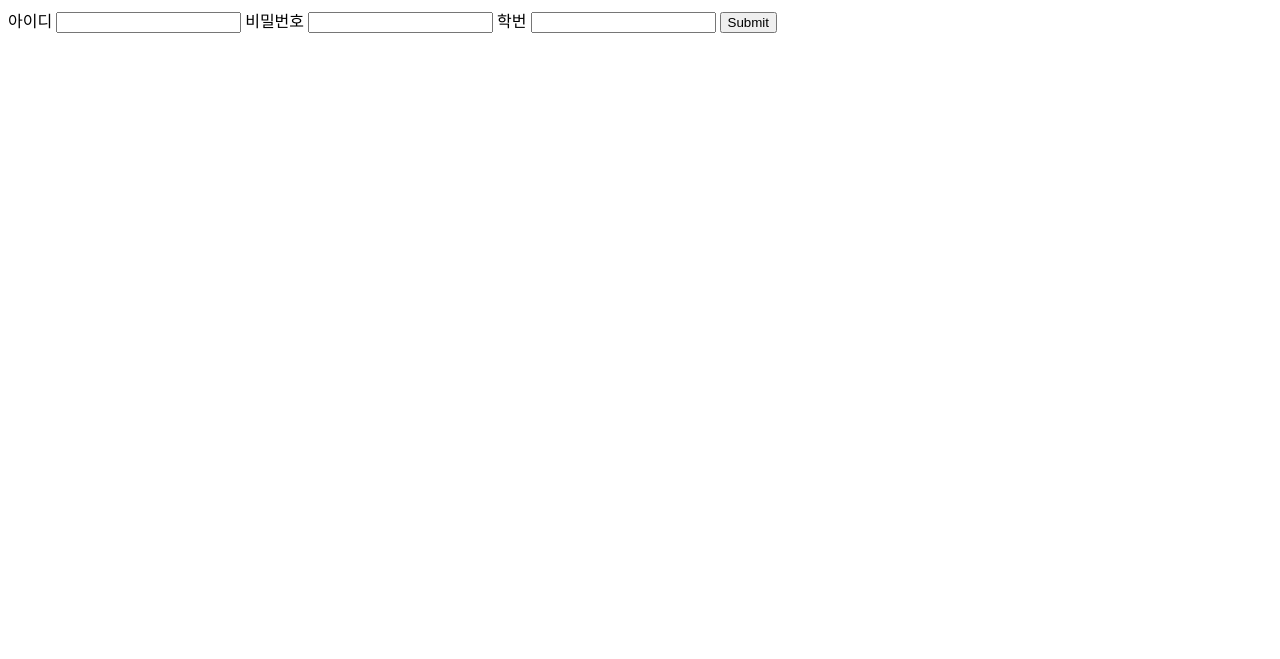
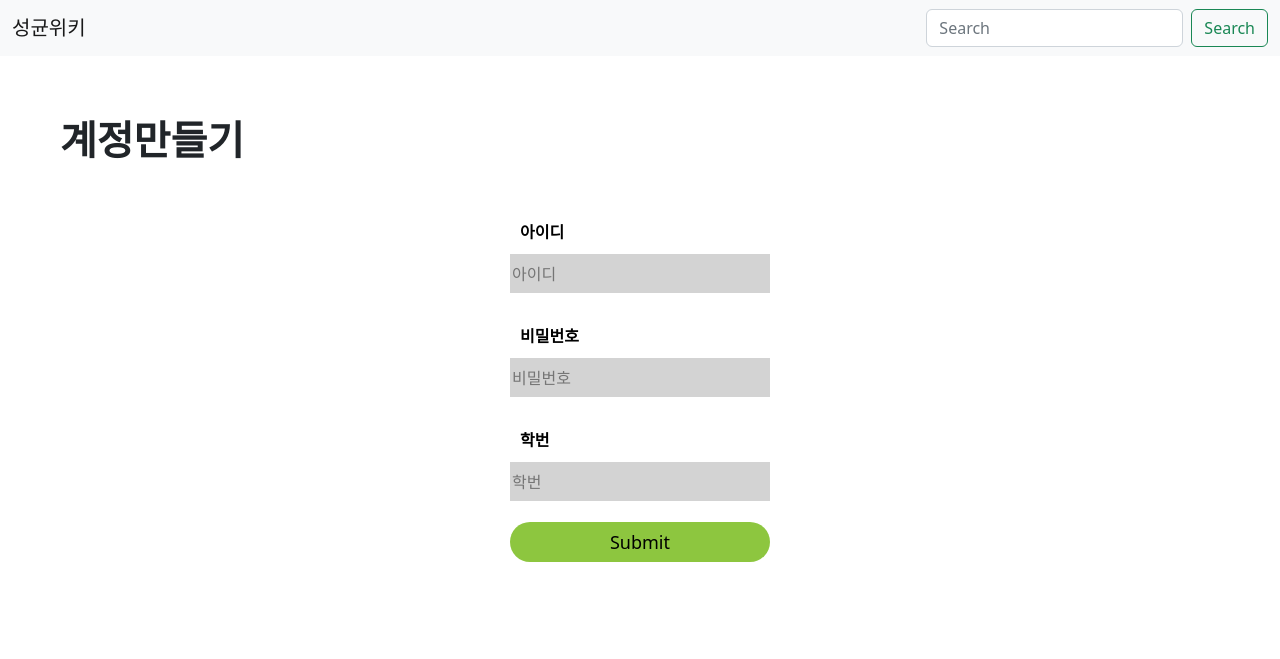
Before and after one commit to likelionTalk/Skku-Wiki, a Django app: page /account/signup/ in a window 1280 px wide. Shown: the top 659 px of the page. Run offline with Django 4.2, Linux system fonts and the light colour scheme; parts of the project's set-up code (start-up, migrations or seed data) failed here and were passed over.

```diff
--- a/account/templates/profile.html
+++ b/account/templates/profile.html
@@ -1 +1 @@
-<a href="{% url 'home' %}">성공</a>
+<a href="{% url 'login' %}">성공</a>
--- a/account/templates/signup.html
+++ b/account/templates/signup.html
@@ -1,19 +1,63 @@
+{% load static %}
 <!DOCTYPE html>
 <html lang="en">
 <head>
+    <link href="https://cdn.jsdelivr.net/npm/bootstrap@5.2.0-beta1/dist/css/bootstrap.min.css" rel="stylesheet"
+          integrity="sha384-0evHe/X+R7YkIZDRvuzKMRqM+OrBnVFBL6DOitfPri4tjfHxaWutUpFmBp4vmVor" crossorigin="anonymous">
+    <link rel="stylesheet" href="{% static 'css/signup.css' %}">
     <meta charset="UTF-8">
+    <meta http-equiv="X-UA-Compatible" content="IE=edge">
+    <meta name="viewport" content="width=device-width, initial-scale=1.0">
     <title>Title</title>
 </head>
 <body>
+
+<nav class="navbar navbar-expand-lg bg-light">
+    <div class="container-fluid">
+        <button class="navbar-toggler" type="button" data-bs-toggle="collapse" data-bs-target="#navbarTogglerDemo01"
+                aria-controls="navbarTogglerDemo01" aria-expanded="false" aria-label="Toggle navigation">
+            <span class="navbar-toggler-icon"></span>
+        </button>
+        <div class="collapse navbar-collapse" id="navbarTogglerDemo01">
+            <a class="navbar-brand" href="home2.html">성균위키</a>
+            <ul class="navbar-nav me-auto mb-2 mb-lg-0">
+                <li class="nav-item">
+                    <a class="nav-link active" aria-current="page" href="#"></a>
+                </li>
+                <li class="nav-item">
+                    <a class="nav-link" href="#"></a>
+                </li>
+                <li class="nav-item">
+                    <a class="nav-link disabled"></a>
+                </li>
+            </ul>
+            <form class="d-flex" role="search">
+                {% csrf_token %}
+                <input class="form-control me-2" type="search" placeholder="Search" aria-label="Search">
+                <button class="btn btn-outline-success" type="submit">Search</button>
+            </form>
+        </div>
+    </div>
+</nav>
+
+<h1>계정만들기</h1>
+<div class="signupBox">
     <form action="{% url 'signup' %}" method="POST">
         {% csrf_token %}
-        <label for="username">아이디</label>
-        <input type="text" name="username">
-        <label for="password">비밀번호</label>
-        <input type="text" name="password">
-        <label for="studentId">학번</label>
-        <input type="text" name="studentId">
+        <p>
+            <label for="username">아이디</label>
+        </p>
+        <input type="text" name="username" placeholder="아이디">
+        <p>
+            <label for="password">비밀번호</label>
+        </p>
+        <input type="text" name="password" placeholder="비밀번호">
+        <p>
+            <label for="studentId">학번</label>
+        </p>
+        <input type="text" name="studentId" placeholder="학번">
         <input type="submit">
     </form>
+</div>
 </body>
 </html>
--- a/skkuwiki/settings.py
+++ b/skkuwiki/settings.py
@@ -109,6 +109,9 @@ USE_TZ = True
 # https://docs.djangoproject.com/en/4.0/howto/static-files/
 
 STATIC_URL = 'static/'
+STATICFILES_DIRS = [
+    BASE_DIR / "static",
+]
 
 # Default primary key field type
 # https://docs.djangoproject.com/en/4.0/ref/settings/#default-auto-field
--- /dev/null
+++ b/static/css/signup.css
@@ -0,0 +1,73 @@
+.signupBox{
+    width:320px;
+    height:520px;
+    background:white(252, 252, 252);
+    color:black;
+    top:50%;
+    left:50%;
+    position:absolute;
+    transform:translate(-50%, -50%);
+    box-sizing:border-box;
+    padding: 70px 30px;
+}
+
+h1{
+    margin:0;
+    padding: 60px 60px 20px;
+    text-align:start;
+    font-size:40px;
+    font-weight: bold;
+
+}
+.signupBox p{
+    margin:10px;
+    padding:0;
+    font-weight: bold;
+
+}
+
+.signupBox input{
+    width:100%;
+    margin-bottom:20px;
+
+}
+
+.signupBox input[type="text"], input[type="password"], input[type="studentId"]{
+    border:none;
+    border-bottom:1px solid #fff;
+    background:lightgray;
+    outline:none;
+    height:40px;
+    color:black;
+    font-size:16px;
+
+}
+
+.signupBox input[type="submit"]{
+    border:none;
+    outline:none;
+    height: 40px;
+    background:#8DC63F;
+    color:black;
+    font-size: 18px;
+    border-radius:20px;
+
+}
+
+.signupBox input[type="submit"]:hover{
+    cursor: pointer;
+    background:#072A60;
+    color:#000;
+
+}
+
+.signupBox a{
+    text-decoration: none;
+    font-size:12px;
+    line-height:20px;
+    color:black;
+}
+
+.signupBox a:hover{
+    color:green;
+}
```
Also changed, not shown: account/templates/login.html (+62 -8 lines).
